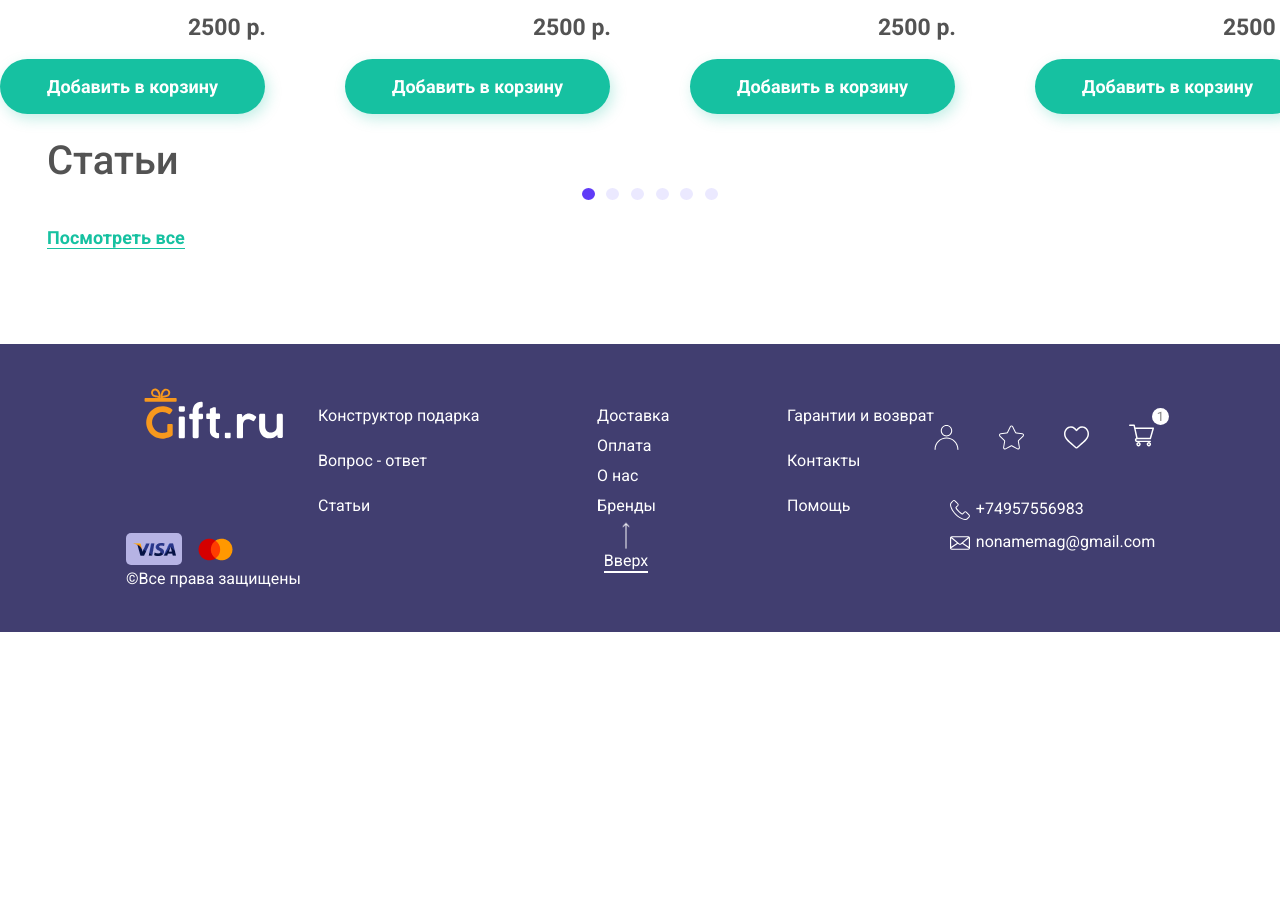
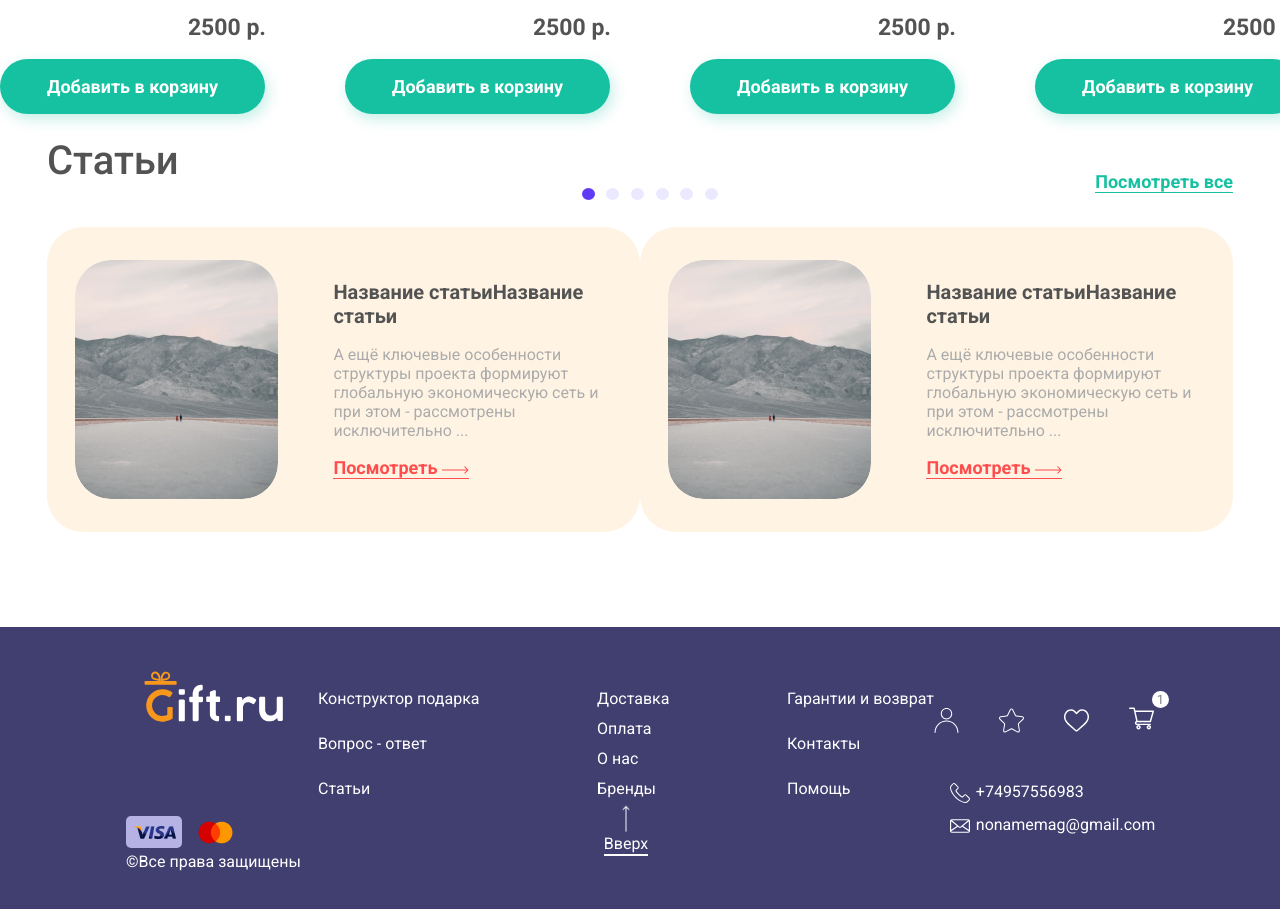
Before and after one commit to XamzatJR/vue-shop, a Vue app: page / in a window 1280 px wide. Shown: the part 3160-4069 px from the top of the page. Before the commit the page ends 3792 px from the top, so only its background shows below. Built offline with nearby package versions, Linux system fonts and the light colour scheme.

Commit message:
article almost done

```diff
--- a/src/components/Btn.vue
+++ b/src/components/Btn.vue
@@ -21,7 +21,9 @@ export default {
   &-view {
     border-bottom: 1px solid #ff4d4d;
     color: var(--red-btn);
+    width: fit-content;
     &__green {
+      height: fit-content;
       color: var(--green-btn);
       border-bottom: 1px solid #16c1a1;
     }
--- a/src/views/Home.vue
+++ b/src/views/Home.vue
@@ -64,7 +64,56 @@
         <Btn class="btn-view__green">Посмотреть все</Btn>
       </div>
       <div class="articles-bottom">
-        <!-- Article here -->
+        <article class="article">
+          <img class="article__img" src="../assets/img/article-1.jpg" alt="" />
+          <div class="article-content">
+            <h4 class="article__title">Название статьиНазвание статьи</h4>
+            <p class="article__description">
+              А ещё ключевые особенности структуры проекта формируют глобальную экономическую сеть и
+              при этом - рассмотрены исключительно ...
+            </p>
+            <Btn class="btn-view"
+              >Посмотреть
+              <svg
+                width="27"
+                height="8"
+                viewBox="0 0 27 8"
+                fill="none"
+                xmlns="http://www.w3.org/2000/svg"
+              >
+                <path
+                  d="M26.3536 4.35355C26.5488 4.15829 26.5488 3.84171 26.3536 3.64645L23.1716 0.464466C22.9763 0.269204 22.6597 0.269204 22.4645 0.464466C22.2692 0.659728 22.2692 0.976311 22.4645 1.17157L25.2929 4L22.4645 6.82843C22.2692 7.02369 22.2692 7.34027 22.4645 7.53553C22.6597 7.7308 22.9763 7.7308 23.1716 7.53553L26.3536 4.35355ZM0 4.5H26V3.5H0V4.5Z"
+                  fill="#FF4D4D"
+                />
+              </svg>
+            </Btn>
+          </div>
+        </article>
+        <article class="article">
+          <img class="article__img" src="../assets/img/article-1.jpg" alt="" />
+          <div class="article-content">
+            <h4 class="article__title">Название статьиНазвание статьи</h4>
+            <p class="article__description">
+              А ещё ключевые особенности структуры проекта формируют глобальную экономическую сеть и
+              при этом - рассмотрены исключительно ...
+            </p>
+            <Btn class="btn-view"
+              >Посмотреть
+              <svg
+                width="27"
+                height="8"
+                viewBox="0 0 27 8"
+                fill="none"
+                xmlns="http://www.w3.org/2000/svg"
+              >
+                <path
+                  d="M26.3536 4.35355C26.5488 4.15829 26.5488 3.84171 26.3536 3.64645L23.1716 0.464466C22.9763 0.269204 22.6597 0.269204 22.4645 0.464466C22.2692 0.659728 22.2692 0.976311 22.4645 1.17157L25.2929 4L22.4645 6.82843C22.2692 7.02369 22.2692 7.34027 22.4645 7.53553C22.6597 7.7308 22.9763 7.7308 23.1716 7.53553L26.3536 4.35355ZM0 4.5H26V3.5H0V4.5Z"
+                  fill="#FF4D4D"
+                />
+              </svg>
+            </Btn>
+          </div>
+        </article>
       </div>
     </section>
   </div>
@@ -202,4 +251,46 @@ export default {
     display: flex;
   }
 }
+.articles {
+  &-top {
+    display: flex;
+    justify-content: space-between;
+    align-items: center;
+  }
+  &-bottom {
+    display: flex;
+    justify-content: space-between;
+    .article {
+      width: 652px;
+      height: 305px;
+      background-color: var(--bgsec-color);
+      border-radius: 36px;
+      display: flex;
+      align-items: center;
+      justify-content: space-around;
+      &__img {
+        width: 203px;
+        height: 239px;
+        border-radius: 36px;
+      }
+      &-content {
+        display: flex;
+        flex-direction: column;
+        justify-content: space-between;
+        height: 65%;
+        width: 47%;
+      }
+      &__title {
+        font-weight: 700;
+        font-size: 20px;
+        color: var(--title-text-color);
+      }
+      &__description {
+        font-weight: 400;
+        font-size: 16px;
+        color: var(--tertiary-text-color);
+      }
+    }
+  }
+}
 </style>
```
Also changed, not shown: src/assets/icons/btn-arrow.svg (added).
